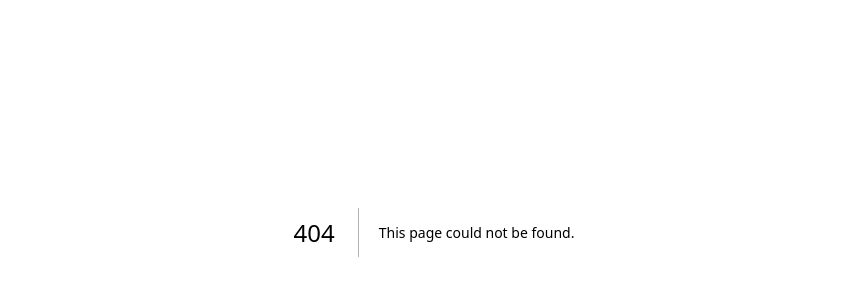
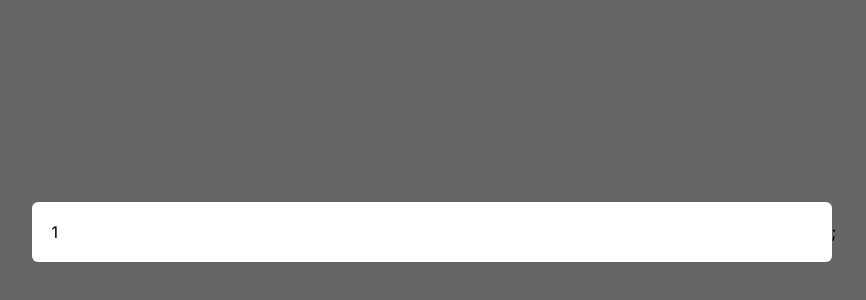
Before and after one commit to forestream/letters-set-afloat, a Next.js app: page /fish-out/1 in a window 1280 px wide. Before the commit this address had no page. Shown: the part 168-468 px from the top of the page, without its empty margins (206-1072 px from the left). Built offline with nearby package versions, Linux system fonts and the light colour scheme.

Commit message:
make letter modal by using parallel, intercepting routes

```diff
--- /dev/null
+++ b/app/@letterModal/(.)fish-out/[letterId]/modal.module.css
@@ -0,0 +1,10 @@
+.outer {
+	position: fixed;
+	inset: 0;
+	z-index: 2;
+	background-color: rgba(0, 0, 0, 0.6);
+	display: flex;
+	justify-content: center;
+	align-items: center;
+	padding: 24px;
+}
--- /dev/null
+++ b/app/@letterModal/(.)fish-out/[letterId]/modal.tsx
@@ -0,0 +1,20 @@
+"use client";
+
+import { MouseEventHandler, PropsWithChildren } from "react";
+import styles from "./modal.module.css";
+import { useRouter } from "next/navigation";
+
+export default function Modal({ children }: PropsWithChildren) {
+	const router = useRouter();
+
+	const handleClick: MouseEventHandler = (e) => {
+		e.stopPropagation();
+		router.back();
+	};
+
+	return (
+		<div onClick={handleClick} className={styles.outer}>
+			{children}
+		</div>
+	);
+}
--- /dev/null
+++ b/app/@letterModal/default.tsx
@@ -0,0 +1,3 @@
+export default function Default() {
+	return null;
+}
--- /dev/null
+++ b/app/fish-out/[letterId]/letter-by-id.module.css
@@ -0,0 +1,7 @@
+.outer {
+	background-color: white;
+	padding: 20px;
+	border-radius: 6px;
+	max-width: 800px;
+	width: 100%;
+}
--- /dev/null
+++ b/app/fish-out/[letterId]/letter-by-id.tsx
@@ -0,0 +1,9 @@
+import styles from "./letter-by-id.module.css";
+
+interface LetterByIdProps {
+	letterId: string;
+}
+
+export default function LetterById({ letterId }: LetterByIdProps) {
+	return <div className={styles.outer}>{letterId}</div>;
+}
--- /dev/null
+++ b/app/fish-out/[letterId]/page.tsx
@@ -0,0 +1,11 @@
+import { Params } from "next/dist/shared/lib/router/utils/route-matcher";
+import LetterById from "./letter-by-id";
+import Modal from "@/app/@letterModal/(.)fish-out/[letterId]/modal";
+
+export default function Page({ params }: Params) {
+	return (
+		<Modal>
+			<LetterById letterId={params.letterId} />;
+		</Modal>
+	);
+}
--- a/app/fish-out/letters.module.css
+++ b/app/fish-out/letters.module.css
@@ -8,12 +8,30 @@
 
 .inner {
 	margin: 0 0 100vh 0;
-	padding: 20px;
+	padding: 60px 20px 20px;
+	display: flex;
+	gap: 20px;
+	justify-content: space-evenly;
+	flex-wrap: wrap;
 }
 
 .letter {
+	flex-shrink: 0;
 	width: 210px;
 	height: 290px;
 	background-color: rgba(255, 255, 255, 0.85);
 	padding: 20px;
+	border-radius: 4px;
+	box-shadow: 8px 8px 12px 4px rgba(0, 0, 0, 0.2);
+	cursor: pointer;
+	transition: box-shadow 0.1s ease-in-out;
+
+	&:hover {
+		box-shadow: 8px 8px 16px 6px rgba(0, 0, 0, 0.3);
+	}
 }
+
+.letterLink {
+	text-decoration: none;
+	color: initial;
+}
--- a/app/fish-out/page.module.css
+++ b/app/fish-out/page.module.css
@@ -8,9 +8,9 @@
 .backToMain {
 	z-index: 2;
 	position: absolute;
-	top: 20px;
+	top: 10px;
 	right: 20px;
-	color: #ffe696;
+	color: #ffffff;
 	text-decoration: none;
 	font-weight: 700;
 	padding: 12px;
--- a/app/foreground.module.css
+++ b/app/foreground.module.css
@@ -5,7 +5,7 @@
 
 .fishOut {
 	position: absolute;
-	top: 20px;
+	top: 10px;
 	right: 20px;
 	color: #ffe696;
 	text-decoration: none;
--- a/app/layout.tsx
+++ b/app/layout.tsx
@@ -1,6 +1,7 @@
 import type { Metadata } from "next";
 import { Inter } from "next/font/google";
 import "./globals.css";
+import React from "react";
 
 const inter = Inter({ subsets: ["latin"] });
 
@@ -11,12 +12,17 @@ export const metadata: Metadata = {
 
 export default function RootLayout({
 	children,
+	letterModal,
 }: Readonly<{
 	children: React.ReactNode;
+	letterModal: React.ReactNode;
 }>) {
 	return (
 		<html lang="ko">
-			<body className={inter.className}>{children}</body>
+			<body className={inter.className}>
+				{children}
+				{letterModal}
+			</body>
 		</html>
 	);
 }
```
Also changed, not shown: app/@letterModal/(.)fish-out/[letterId]/page.tsx (added, +11 -0 lines), app/fish-out/letters.tsx (+9 -4 lines).
